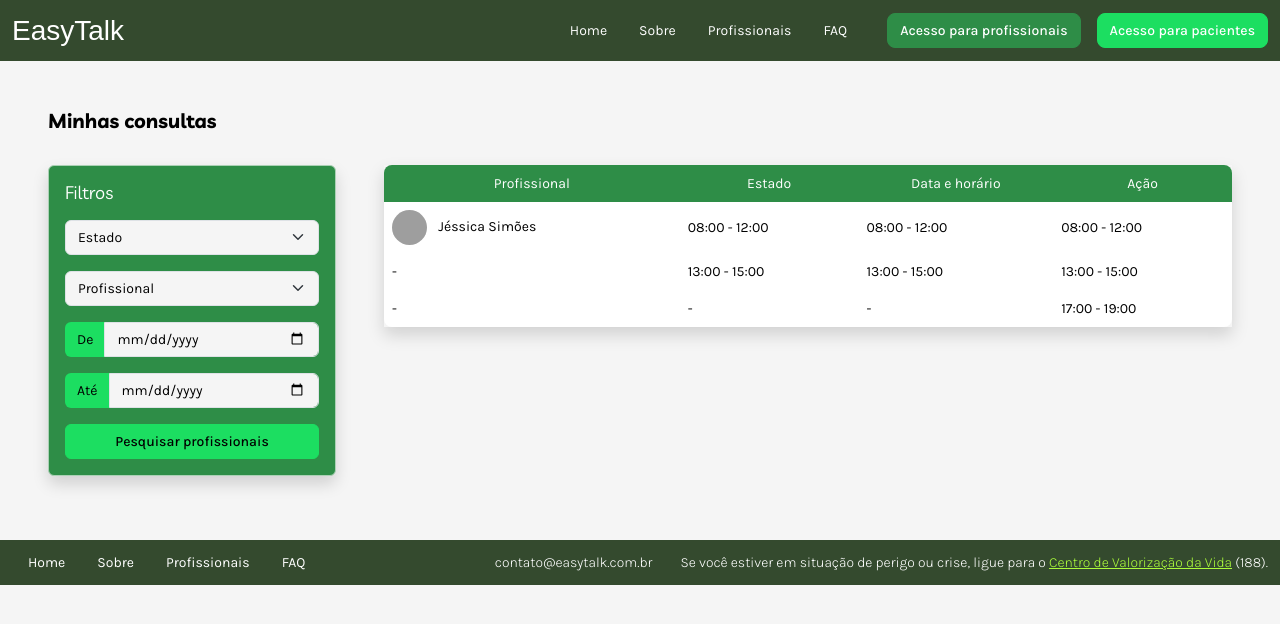
After one commit to TG-Easy-Talk/django-easy-talk, a Django app: page /minhas_consultas/ in a window 1280 px wide. The commit adds this page. Shown: the top 624 px of the page. Run offline with Django 5.2, Linux system fonts and the light colour scheme; some web fonts are replaced; grey boxes are pictures that could not be loaded.

Commit message:
Início da página de minhas consultas

```diff
--- a/terapia/templates/componentes/pesquisa/card_profissional.html
+++ b/terapia/templates/componentes/pesquisa/card_profissional.html
@@ -21,7 +21,7 @@
         </div>
 
         <div class="hstack justify-content-between gap-3 flex-wrap">
-            <div class="hstack gap-3 flex-wrap">
+            <div class="hstack gap-3 flex-wrap flex-grow-1">
                 <h6 class="fw-semibold mb-0">R$85,00</h6>
                 <div>Disponível em <span class="text-primary fw-medium text-wrap text-nowrap">06/04/2025, 15:00</span></div>
             </div>
--- /dev/null
+++ b/terapia/templates/minhas_consultas.html
@@ -0,0 +1,89 @@
+{% extends 'componentes/base.html' %}
+{% block titulo %} Minhas consultas {% endblock %}
+
+{% load static %}
+
+{% block conteudo %}
+<div class="container-xxl px-3 px-md-5 py-4 py-md-5 vstack gap-4">
+    <h4 class="fw-bold">Minhas consultas</h4>
+
+    <div class="hstack gap-5 align-items-start">
+        <section class="card text-bg-primary mb-3 text-white border border-primary-subtle shadow" style="min-width: 18rem;">
+            <div class="card-body">
+                <h5 class="card-title mb-3">Filtros</h5>
+
+                <div class="vstack gap-3">
+                    <select class="form-select" aria-label="Default select example">
+                        <option selected>Estado</option>
+                        <option value="1">One</option>
+                        <option value="2">Two</option>
+                        <option value="3">Three</option>
+                    </select>
+
+                    <select class="form-select" aria-label="Default select example">
+                        <option selected>Profissional</option>
+                        <option value="1">One</option>
+                        <option value="2">Two</option>
+                        <option value="3">Three</option>
+                    </select>
+
+                    <div class="input-group">
+                        <span class="input-group-text text-bg-secondary border-0" id="ValorMinimo">De</span>
+                        <input type="date" step="1.00" class="form-control" placeholder="Data" aria-label="Valor mínimo" aria-describedby="ValorMinimo">
+                    </div>
+
+                    <div class="input-group">
+                        <span class="input-group-text text-bg-secondary border-0" id="ValorMaximo">Até</span>
+                        <input type="date" step="1.00" class="form-control" placeholder="Data" aria-label="Valor máximo" aria-describedby="ValorMaximo">
+                    </div>
+
+                    <button class="btn btn-secondary">Pesquisar profissionais</button>
+                </div>
+            </div>
+        </section>
+
+        <main class="flex-grow-1 shadow">
+            <div class="table-responsive rounded-3">
+                <table class="table table-borderless
+                text-center mb-0 text-nowrap">
+                    <thead class="table-primary">
+                        <tr>
+                            <th class="text-white" scope="col">Profissional</th>
+                            <th class="text-white" scope="col">Estado</th>
+                            <th class="text-white" scope="col">Data e horário</th>
+                            <th class="text-white" scope="col">Ação</th>
+                        </tr>
+                    </thead>
+                    <tbody class="text-start">
+                        <tr>
+                            <td>
+                                <img class="rounded-circle"
+                                style="width: 2.5em; height: 2.5em;"
+                                src="{% static 'img/foto_de_perfil.jpg' %}"
+                                alt="Foto de perfil">
+
+                                <span class="ms-2">Jéssica Simões</span>
+                            </td>
+                            <td>08:00 - 12:00</td>
+                            <td>08:00 - 12:00</td>
+                            <td>08:00 - 12:00</td>
+                        </tr>
+                        <tr>
+                            <td>-</td>
+                            <td>13:00 - 15:00</td>
+                            <td>13:00 - 15:00</td>
+                            <td>13:00 - 15:00</td>
+                        </tr>
+                        <tr>
+                            <td>-</td>
+                            <td>-</td>
+                            <td>-</td>
+                            <td>17:00 - 19:00</td>
+                        </tr>
+                    </tbody>
+                </table>
+            </div>
+        </main>
+    </div>
+</div>
+{% endblock %}
--- a/terapia/templates/perfil.html
+++ b/terapia/templates/perfil.html
@@ -9,7 +9,7 @@
         <section class="col vstack gap-5">
             <div class="hstack gap-4">
                 <img class="rounded-circle mx-auto"
-                style="width: 120px; height: 120px;"
+                style="width: 7.5rem; height: 7.5rem;"
                 src="{% static 'img/foto_de_perfil.jpg' %}"
                 alt="Foto de perfil">
 
--- a/terapia/urls.py
+++ b/terapia/urls.py
@@ -6,4 +6,5 @@ urlpatterns = [
     path('consulta/', views.ConsultaView.as_view(), name='consulta'),
     path('perfil/', views.PerfilView.as_view(), name='perfil'),
     path('pesquisa/', views.PesquisaView.as_view(), name='pesquisa'),
+    path('minhas_consultas/', views.MinhasConsultasView.as_view(), name='minhas_consultas'),
 ]
--- a/terapia/views.py
+++ b/terapia/views.py
@@ -12,3 +12,6 @@ class PerfilView(TemplateView):
 
 class PesquisaView(TemplateView):
     template_name = "pesquisa.html"
+
+class MinhasConsultasView(TemplateView):
+    template_name = "minhas_consultas.html"
```
